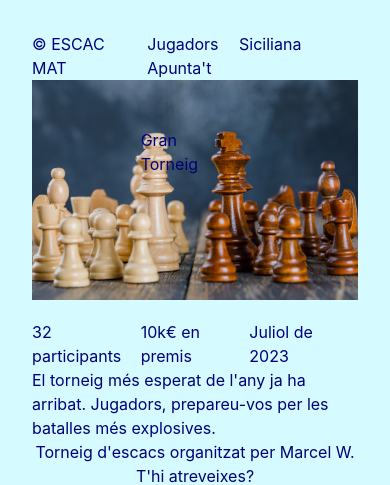
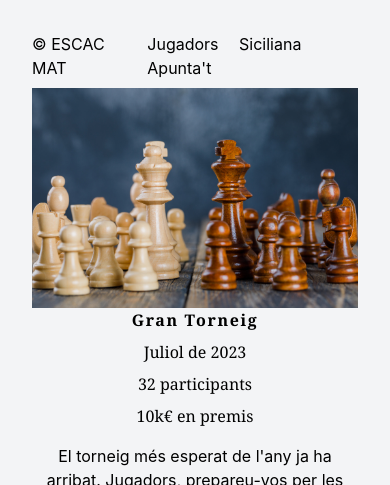
Before and after one commit to marcelwp/TOOLS2_PAC3, a website built with Parcel: page src/index.html in a window 390 px wide. Shown: the top 485 px of the page. Built offline with nearby package versions, Linux system fonts and the light colour scheme.

Commit message:
portada i mig responsive

```diff
--- a/src/index.html
+++ b/src/index.html
@@ -7,28 +7,28 @@
     <link rel="stylesheet" type="text/css" href="./assets/styles/main.scss"><!-- do not remove this line! -->
     <title>Portada</title>
   </head>
-  <body>
+  <body class="bg-gray-100 text-black">
     <include src="./views/header.html"></include>
-    <div class="max-w-screen-md mx-auto grid grid-rows-6 grid-cols-9">
-      <picture class="row-start-1 row-span-6 col-start-1 col-span-9">
+    <div class="max-w-screen-md mx-auto sm:grid sm:grid-rows-6 sm:grid-cols-9 font-serif text-center sm:text-white mb-2 sm:mb-0">
+      <picture class="sm:row-start-1 sm:row-span-6 sm:col-start-1 sm:col-span-9">
         <source srcset="./assets/images/escacs_fusta_portada.jpg?as=webp&width=1080" type="image/webp" />
         <img src="./assets/images/escacs_fusta_portada.jpg" alt="Tauler d'escacs" class="" />
       </picture>
-      <h1 class="col-start-4 col-span-2 row-start-2 row-span-2">Gran Torneig</h1>
-      <p class="col-start-7 col-span-2 row-start-6 row-span-2">
+      <h1 class="sm:col-start-4 sm:col-span-4 sm:row-start-2 sm:row-span-2 sm:text-4xl tracking-widest font-bold mb-2 sm:mb-0">Gran Torneig</h1>
+      <p class="sm:col-start-7 sm:col-span-3 sm:row-start-6 sm:row-span-2 sm:self-end sm:bg-red-600 mb-2 sm:mb-0">
         Juliol de 2023
       </p>
-      <p class="col-start-1 col-span-2 row-start-6 row-span-2">
+      <p class="sm:col-start-1 sm:col-span-3 sm:row-start-6 sm:row-span-2 sm:self-end sm:bg-black mb-2 sm:mb-0">
         32 participants
       </p>
-      <p class="col-start-4 col-span-2 row-start-6 row-span-2">
+      <p class="sm:col-start-4 sm:col-span-3 sm:row-start-6 sm:row-span-2 sm:self-end sm:bg-amber-400 mb-2 sm:mb-0">
         10k€ en premis
       </p>
 
     </div>
 
-    <div class="max-w-screen-md mx-auto">
-      <p class="">
+    <div class="max-w-screen-md mx-auto text-center">
+      <p class="mb-2 sm:mb-0">
         El torneig més esperat de l'any ja ha arribat. Jugadors, prepareu-vos per les batalles més explosives.
       </p>
     </div>
--- a/src/views/footer.html
+++ b/src/views/footer.html
@@ -1,11 +1,11 @@
 <footer class="container max-w-screen-md mx-auto text-center">
-    <p class="">
+    <p class="mb-2">
         Torneig d'escacs organitzat per Marcel W.
     </p>
-    <p class="">
+    <p class="mb-2">
         T'hi atreveixes?
     </p>
-    <hr>
+    <hr class="mt-1 mb-1">
     <div class="flex justify-between">
         <p class="inline-block">&copy; ESCAC MAT</p>
         <nav class="inline-block">
--- a/src/views/header.html
+++ b/src/views/header.html
@@ -1,4 +1,4 @@
-<header class="container max-w-screen-md mx-auto">
+<header class="container max-w-screen-md mx-auto mb-2">
     <div class="flex justify-between">
         <p class="inline-block">&copy; ESCAC MAT</p>
         <nav class="inline-block">
--- a/tailwind.config.js
+++ b/tailwind.config.js
@@ -2,7 +2,11 @@
 module.exports = {
   content: ['./src/**/*.{html,js}'],
   theme: {
-    extend: {},
+    extend: {
+      screens: {
+        'sm': '450px',
+      }
+    },
   },
   plugins: [],
 }
```
